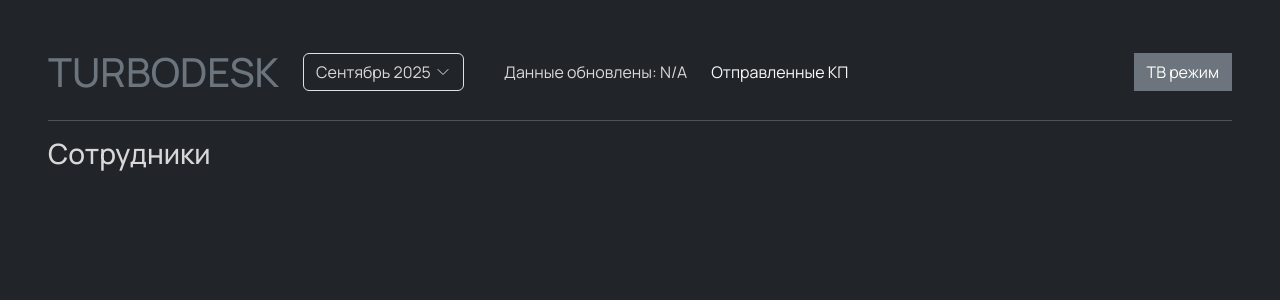
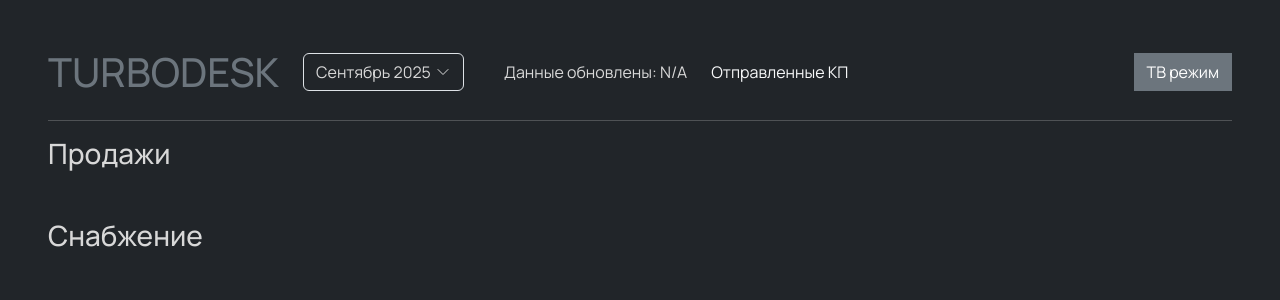
Before and after one commit to bulatmaster/turborand_dashboard, a Flask app: page / in a window 1280 px wide. Shown: the top 300 px of the page. Run offline with Flask 3, Linux system fonts and the light colour scheme; data comes from the database, SQL or seed files in the repository; parts of the project's set-up code (start-up, migrations or seed data) failed here and were passed over.

Commit message:
Вид разделён на продажи и снабжение, если они все влезают в tv режиме

```diff
--- a/app.py
+++ b/app.py
@@ -603,6 +603,8 @@ def index():
 
     refresh_url = '/?tv=1' if tv_mode else '/'
 
+    split_flag = len(sales) <= 12
+
     return render_template(
         "index.html",
         sales=sales,
@@ -611,7 +613,8 @@ def index():
         last_updated=last_updated,
         period_options=period_options,
         selected_period=selected_period,
-        refresh_url=refresh_url
+        refresh_url=refresh_url,
+        split_flag=split_flag,
     )
 
 
--- a/templates/index.html
+++ b/templates/index.html
@@ -83,9 +83,8 @@
 
   <hr>
 
-  <!-- ===== Продажи ===== -->
   <section class="mb-5">
-    <h3 class="mb-4 text-bolder">Сотрудники</h3>
+    <h3 class="mb-4 text-bolder">{% if split_flag %}Продажи{% else %}Сотрудники{% endif %}</h3>
 
     {% if tv_mode %}
     <div class="row row-cols-6 g-4">
@@ -126,6 +125,21 @@
       </div>
     </div>
     {% endfor %}
+
+    {% if split_flag %}
+
+  </div>
+</section>
+<section class="mb-5">
+  <h3 class="mb-4 text-bolder">Снабжение</h3>
+
+    {% if tv_mode %}
+    <div class="row row-cols-6 g-4">
+    {% else %}
+    <div class="row row-cols-1 row-cols-sm-2 row-cols-md-3 row-cols-xl-4 row-cols-xxl-4 g-4">
+    {% endif %}
+
+    {% endif %}
 
     {% for m in supplies %}
       <div class="col">
```
Also changed, not shown: updaters/update_users.py (line endings or trailing spaces).
